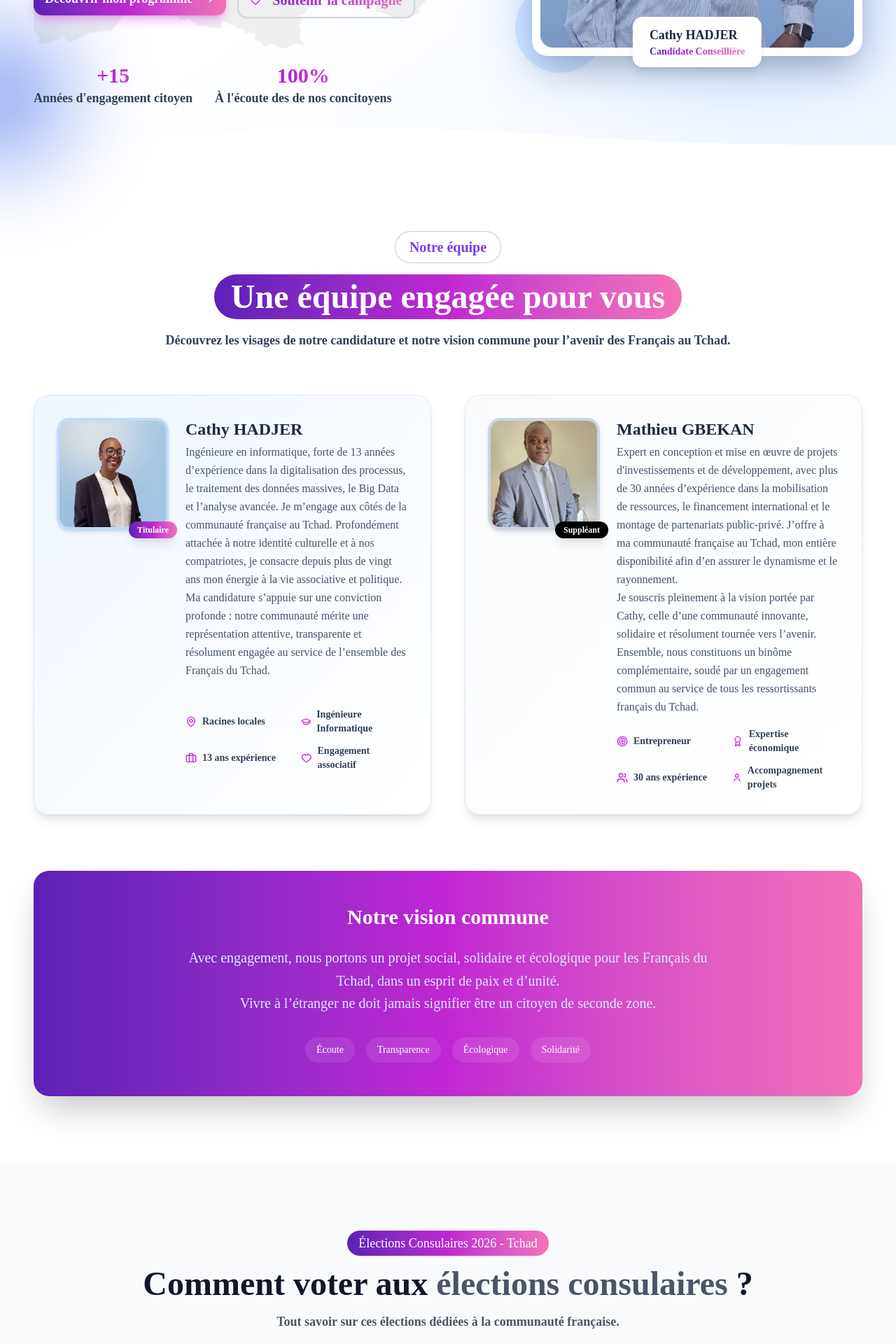
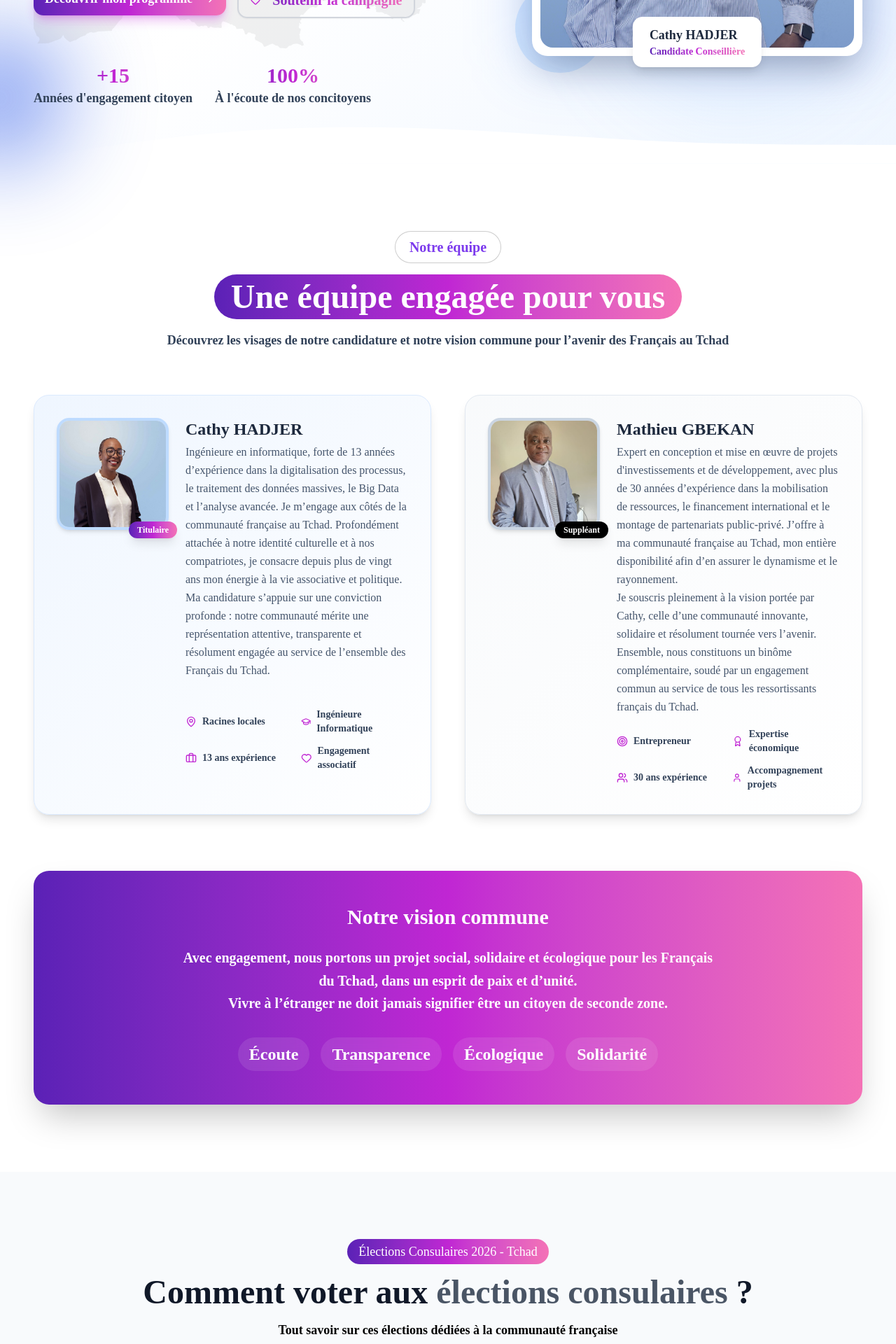
Before and after one commit to ngtamian/hadjer_election, a Next.js app: page / in a window 1280 px wide. Shown: the part 660-2580 px from the top of the page at 70% size. Built offline with nearby package versions, Linux system fonts and the light colour scheme.

Commit message:
Ajout police et mise en gras commit

```diff
--- a/sections/About.tsx
+++ b/sections/About.tsx
@@ -16,7 +16,7 @@ export function About() {
            </span>
         </h2>
           <p className="text-base sm:text-lg font-bold text-slate-700">
-            Découvrez les visages de notre candidature et notre vision commune pour l’avenir des Français au Tchad.
+            Découvrez les visages de notre candidature et notre vision commune pour l’avenir des Français au Tchad
           </p>
         </div>
 
@@ -133,11 +133,11 @@ export function About() {
 
           <div className="relative z-10 text-center max-w-3xl mx-auto">
             <h3 className="text-2xl md:text-3xl font-bold mb-6">Notre vision commune</h3>
-            <p className="text-lg md:text-xl text-blue-100 leading-relaxed mb-8">
+            <p className="text-lg md:text-xl text-white leading-relaxed mb-8 font-bold">
               Avec engagement, nous portons un projet social, solidaire et écologique pour les Français du Tchad, dans un esprit de paix et d’unité.<br/>
               Vivre à l’étranger ne doit jamais signifier être un citoyen de seconde zone.
             </p>
-            <div className="flex flex-wrap justify-center gap-4 text-sm font-medium">
+            <div className="flex flex-wrap justify-center gap-4 text-lg md:text-2xl font-bold">
               <span className="px-4 py-2 bg-white/10 rounded-full backdrop-blur-sm">Écoute</span>
               <span className="px-4 py-2 bg-white/10 rounded-full backdrop-blur-sm">Transparence</span>
               <span className="px-4 py-2 bg-white/10 rounded-full backdrop-blur-sm">Écologique </span>
--- a/sections/Contact.tsx
+++ b/sections/Contact.tsx
@@ -42,8 +42,8 @@ export function Contact() {
           <h2 className="text-3xl sm:text-4xl lg:text-5xl font-bold text-slate-800 mb-4">
             Restons en <span className="text-gradient">contact</span>
           </h2>
-         <p className="text-lg font-semibold text-slate-600 max-w-2xl mx-auto whitespace-nowrap">
-  Une question, une suggestion ? N'hésitez pas à nous contacter. Nous sommes à votre écoute.
+         <p className="text-lg font-bold text-black max-w-2xl mx-auto whitespace-nowrap">
+  Une question, une suggestion ? N'hésitez pas à nous contacter. Nous sommes à votre écoute
 </p>
         </div>
 
--- a/sections/Event.tsx
+++ b/sections/Event.tsx
@@ -2,10 +2,10 @@
 
 export function Event() {
   const events = [
-    { date: "Samedi 9 Mai 2026", desc: "Hotel Le Meridien Chari" },
-    { date: "Samedi 16 Mai 2026", desc: "Cafe Hermopolis | N'Djamena", link: true },
-    { date: "Samedi 23 Mai 2026", desc: "Institut français du TCHAD - N'Djamena" },
-    { date: "Dimanche le 24 Mai mai 2026", desc: "RDV à l’Union Française" },
+    { date: "Samedi 9 Mai 2026", desc: "A Venir" },
+    { date: "Samedi 16 Mai 2026", desc: "Institut français du TCHAD - N'Djamena", link: true },
+    { date: "Samedi 23 Mai 2026", desc: "Soirée DJAZZ (Lieu à Définir)" },
+    { date: "Dimanche le 24 Mai mai 2026", desc: "A Venir" },
   ];
 
   return (
--- a/sections/Footer.tsx
+++ b/sections/Footer.tsx
@@ -21,7 +21,7 @@ export function Footer() {
           <div className="flex flex-col items-center text-center max-w-xl">
 
             {/* Texte */}
-            <p className="text-3xl md:text-4xl text-gray-600 leading-relaxed font-semibold">
+            <p className="text-3xl md:text-4xl text-black leading-relaxed font-bold">
              Engagement • Social • Solidaire • Écologique • Et pour la paix
             </p>
           </div>
--- a/sections/Hero.tsx
+++ b/sections/Hero.tsx
@@ -77,7 +77,7 @@ export function Hero() {
                   <div className="text-3xl font-bold bg-gradient-to-r from-[#5B21B6] via-[#C026D3] to-[#F472B6] bg-clip-text text-transparent">
                  100%
                   </div>
-                  <div className="text-base sm:text-lg font-bold text-slate-700">À l'écoute des  de nos concitoyens</div>
+                  <div className="text-base sm:text-lg font-bold text-slate-700">À l'écoute de nos concitoyens</div>
                 </div>
               </div>
             </div>
--- a/sections/Program.tsx
+++ b/sections/Program.tsx
@@ -61,8 +61,8 @@ export function Program() {
           <h2 className="text-3xl sm:text-4xl lg:text-5xl font-bold text-slate-800 mb-4">
             Des projets <span className="text-gradient">concrets</span> pour tous
           </h2>
-          <p className="text-lg text-slate-600 max-w-2xl mx-auto">
-            Six axes prioritaires pour améliorer concrètement le quotidien des Français du Tchad et renforcer notre communauté.
+          <p className="text-lg font-bold text-black max-w-2xl mx-auto">
+            Six axes prioritaires pour améliorer concrètement le quotidien des Français du Tchad et renforcer notre communauté
           </p>
         </div>
 
--- a/sections/Vote.tsx
+++ b/sections/Vote.tsx
@@ -21,8 +21,8 @@ export function Vote() {
             ?
           </h2>
 
-         <p className="text-lg font-semibold text-gray-600 max-w-2xl mx-auto">
-          Tout savoir sur ces élections dédiées à la communauté française.
+         <p className="text-lg font-bold text-black max-w-2xl mx-auto">
+          Tout savoir sur ces élections dédiées à la communauté française
           </p>
         </div>
 
@@ -72,7 +72,7 @@ export function Vote() {
               <div>
                 <p className="text-gray-600">
                   <span className="font-bold text-gray-900">
-                    30 mai 2026 :
+                    31 mai 2026 :
                   </span>{" "}
                   vote à l’urne ou procuration
                 </p>
@@ -131,7 +131,7 @@ export function Vote() {
                     Vote à l'urne
                   </h4>
                   <p className="text-white/90 text-sm">
-                    Lieux et horaires communiqués par le consulat.
+                    Lieux et horaires communiqués par le consulat
                   </p>
                 </div>
               </div>
@@ -148,7 +148,7 @@ export function Vote() {
                     </a>
                   </h4>
                    <p className="text-white text-sm drop-shadow">
-                    Via une personne inscrite sur la même liste.
+                    Via une personne inscrite sur la même liste
                   </p>
                 </div>
               </div>
@@ -166,7 +166,7 @@ export function Vote() {
                     </a>
                   </h4>
                   <p className="text-white text-sm drop-shadow">
-                    ouvert du vendredi 22 mai à 12h00 (heure de Paris) au mercredi 27 mai 2026 à 12h00 (heure de Paris).
+                    ouvert du vendredi 22 mai à 12h00 (heure de Paris) au mercredi 27 mai 2026 à 12h00 (heure de Paris)
                   </p>
                 </div>
               </div>
```
